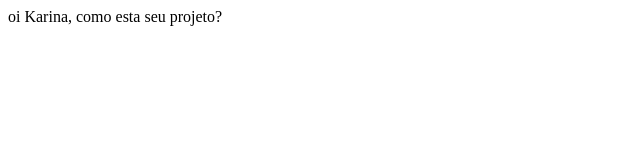
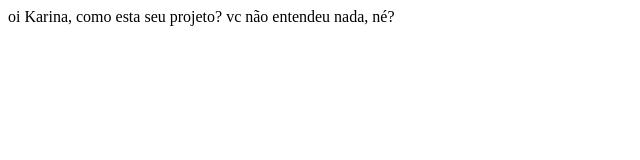
Before and after one commit to joaogeraldomb/joaogeraldomb.github.io, a plain HTML site: page index.html in a window 1280 px wide. Shown: the whole page, without its empty margins (0-640 px from the left). Drawn offline with Linux system fonts and the light colour scheme.

Commit message:
texto do body+

```diff
--- a/index.html
+++ b/index.html
@@ -8,5 +8,6 @@
 </head>
 <body>
     oi Karina, como esta seu projeto?
+    vc não entendeu nada, né?
 </body>
 </html>
```
